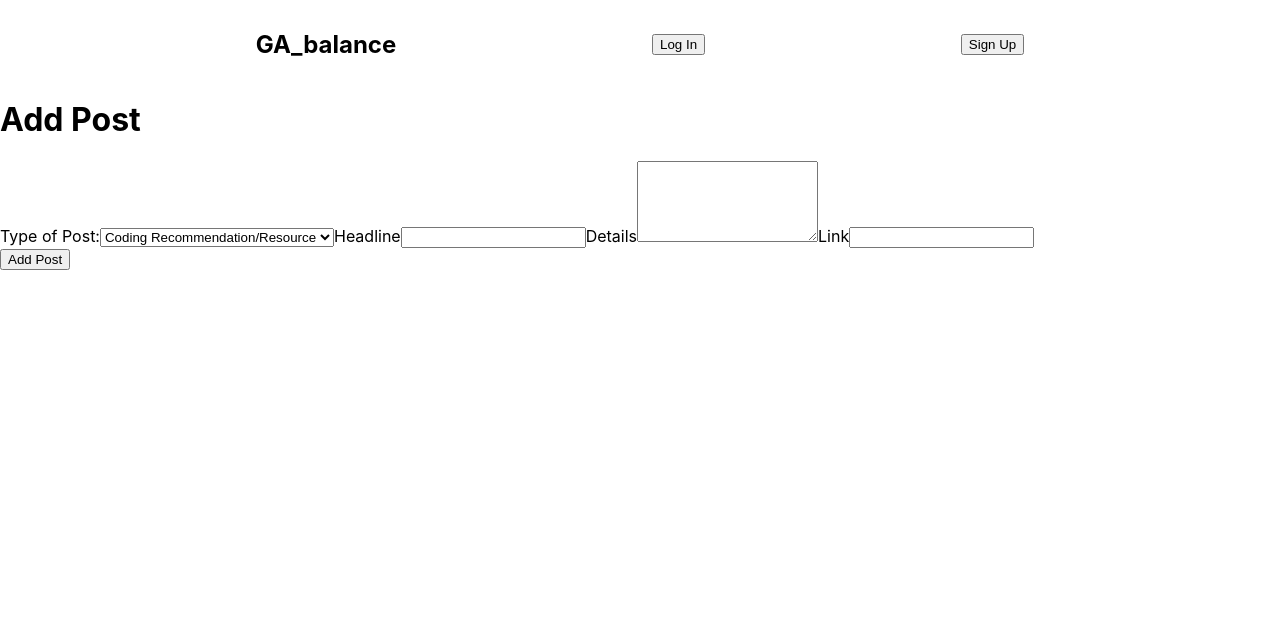
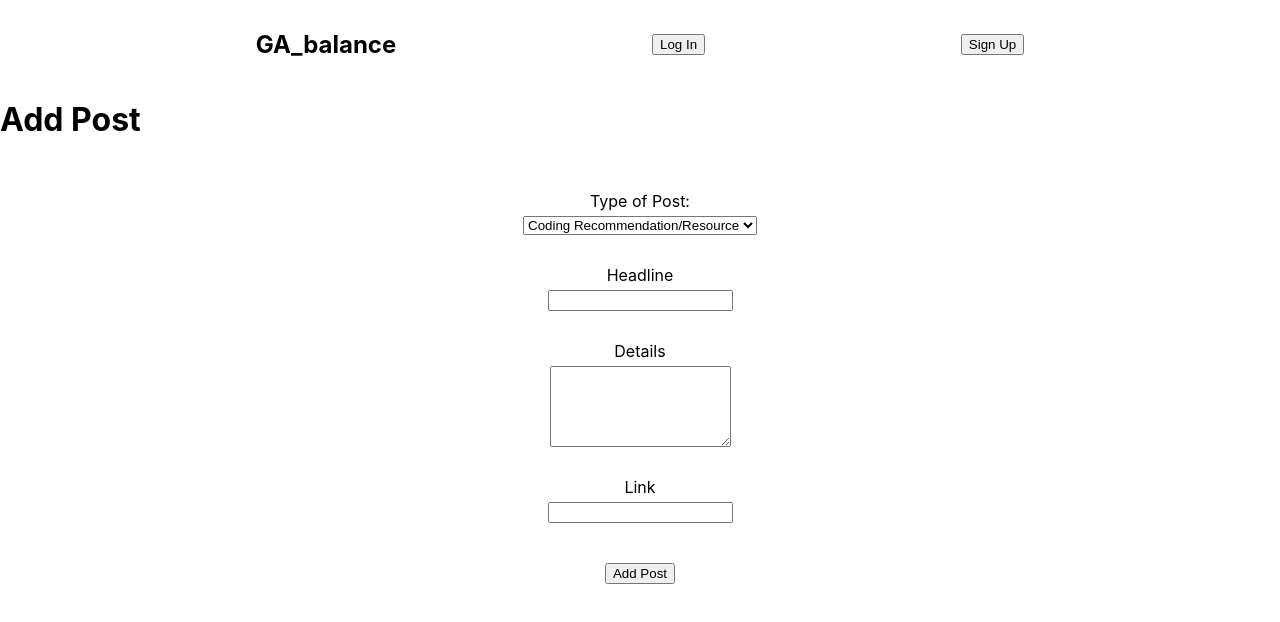
Before and after one commit to eagonzalez1/ga-balance-front-end, a React (Create React App) app: page /posts/new in a window 1280 px wide. Shown: the top 622 px of the page. Built offline with nearby package versions, Linux system fonts and the light colour scheme; no server answers.

Commit message:
add post css

```diff
--- /dev/null
+++ b/src/pages/AddPost/AddPost.css
@@ -0,0 +1,12 @@
+.addPost-form {
+  display: flex;
+  flex-direction: column;
+  align-items: center;
+  flex-direction: column;
+  margin-bottom: 5vh;
+}
+
+.form-label {
+  padding: 30px 0 5px 0;
+
+}
--- a/src/pages/AddPost/AddPost.jsx
+++ b/src/pages/AddPost/AddPost.jsx
@@ -1,6 +1,9 @@
 import { useState } from "react"
+import style from './AddPost.css'
 
 function AddPost(props) {
+
+
 	return (
 		<>
 			<h1>Add Post</h1>
@@ -49,7 +52,7 @@ function AddPost(props) {
 						name="link"
 					/>
 				</div>
-				<div className="d-grid">
+				<div className="addPost-form">
 					<button
 						type="submit"
 						className="btn btn-primary btn-fluid"
```
